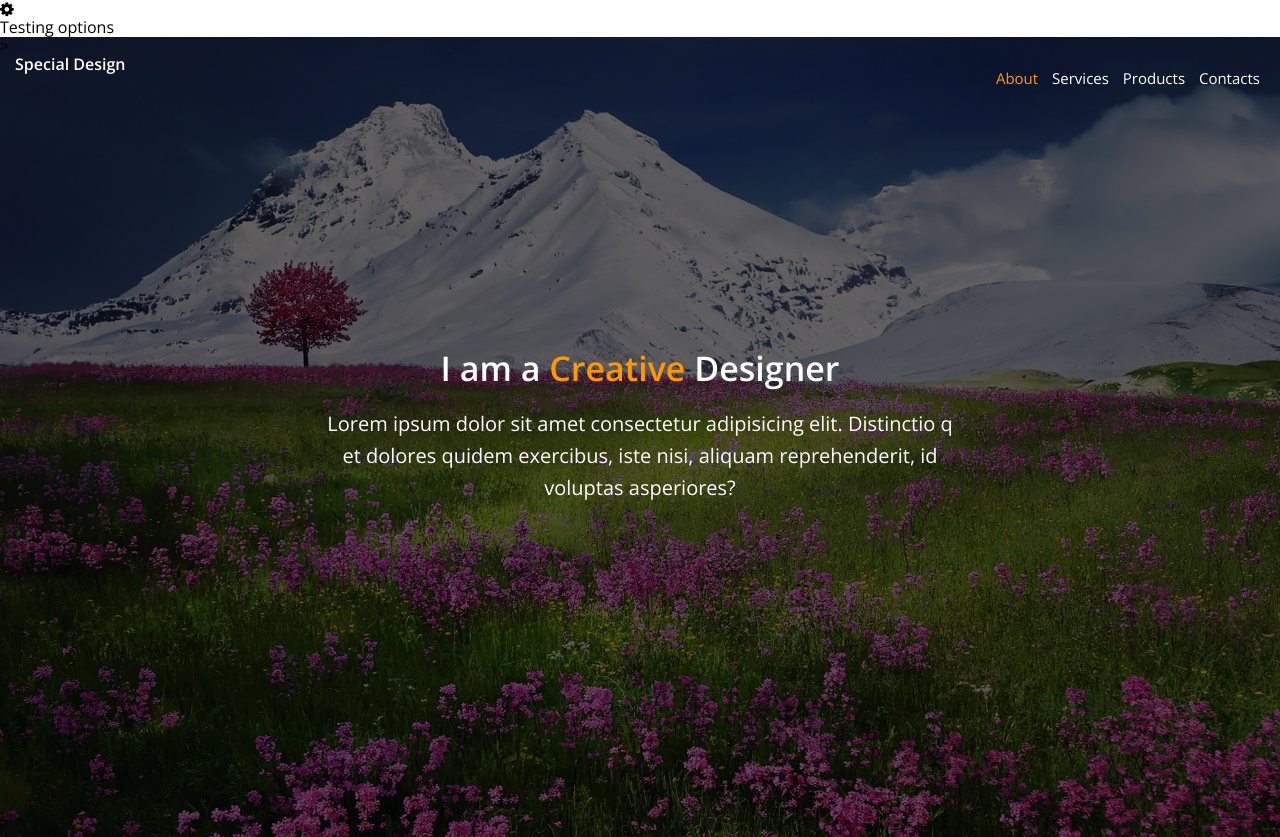
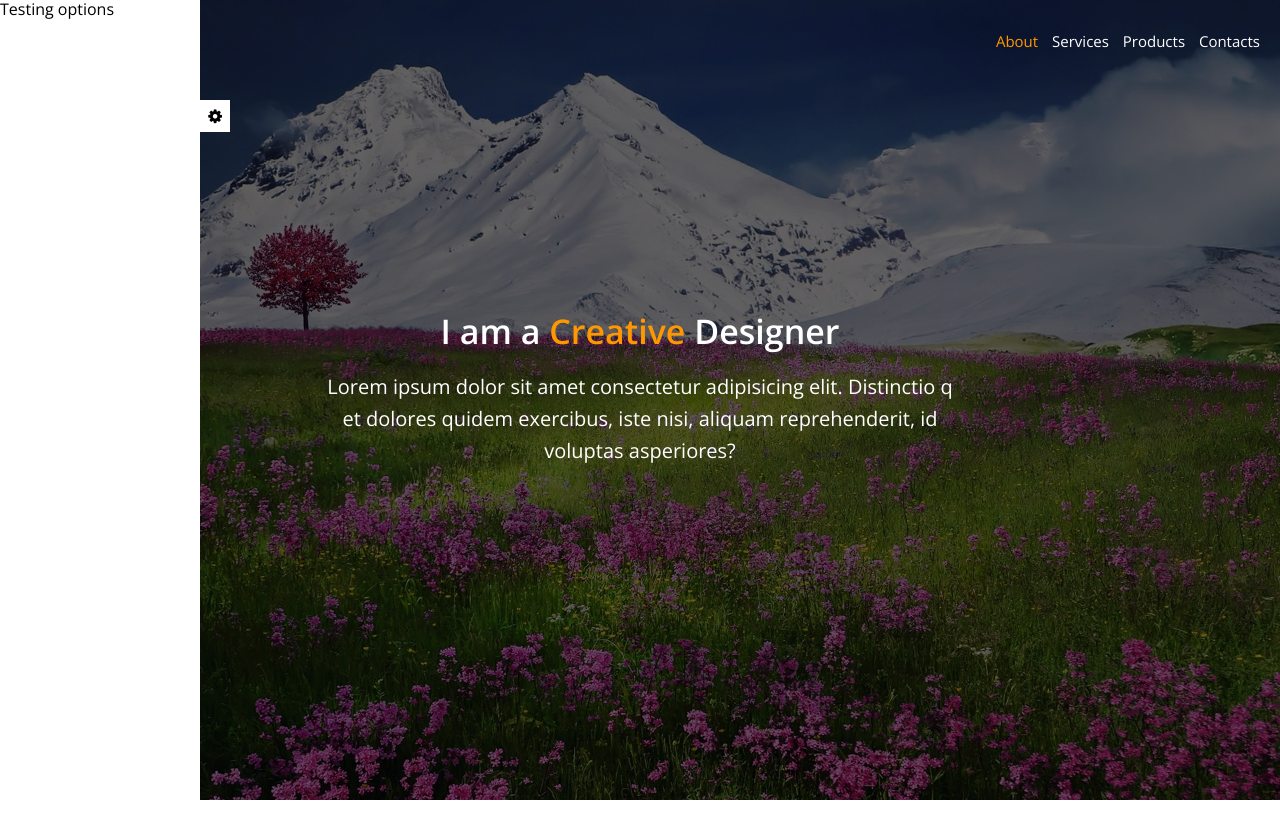
Before and after one commit to Mostafa-Ragab/Special-Template, a plain HTML site: page index.html in a window 1280 px wide. After the commit the page ends 800 px from the top, so only its background shows below. Drawn offline with nearby package versions, Linux system fonts and the light colour scheme.

Commit message:
styling settings box

```diff
--- a/css/master.css
+++ b/css/master.css
@@ -69,7 +69,7 @@ body {
 }
 
 .introduction-text h1 span {
-    color:var(--main-color);
+    color: var(--main-color);
 }
 
 .introduction-text p {
@@ -77,3 +77,26 @@ body {
   font-size: 20px;
 }
 /* end landing page */
+
+/* start settings-box */
+.settings-box{
+  position: fixed;
+  background-color: #fff;
+  width: 200px;
+  height: 100vh;
+  top: 0;
+  left: 0;
+  z-index: 1000;
+
+}
+.settings-box .fa-gear{
+  position: absolute;
+    top: 100px;
+    background-color: #fff;
+    right: -30px;
+    padding: 8px 0;
+    width: 30px;
+    text-align: center;
+    cursor:pointer ;
+}
+/* End settings-box */
```
